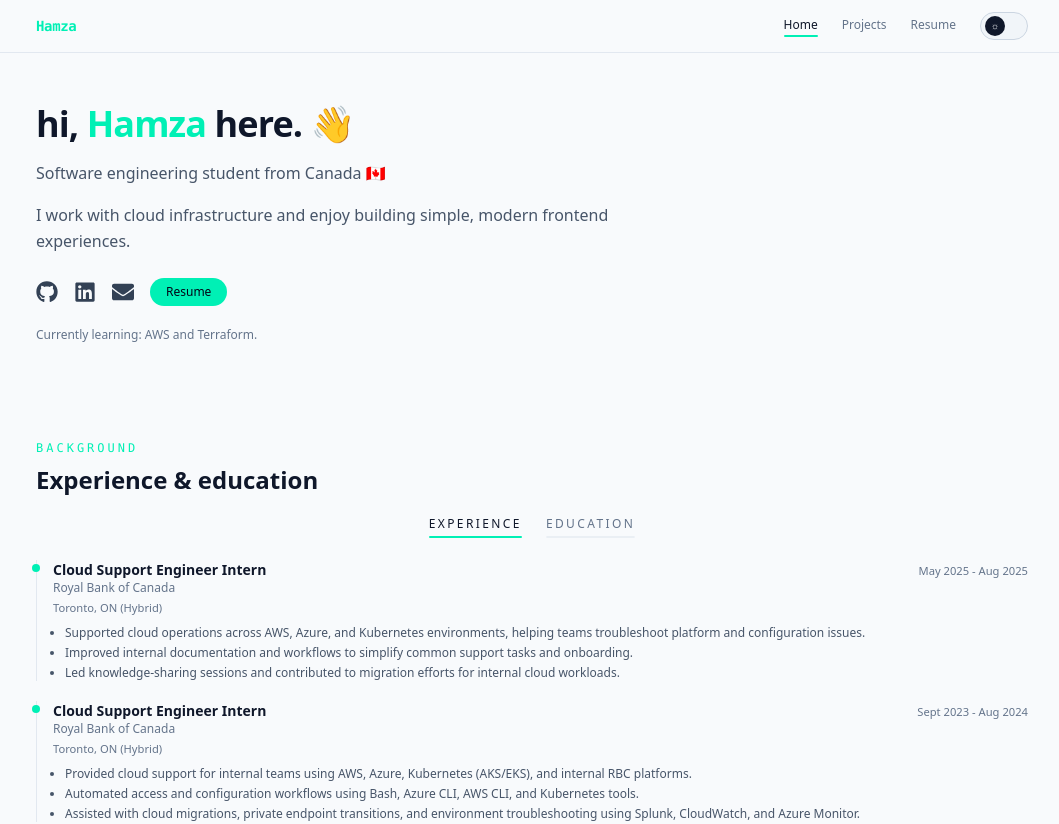
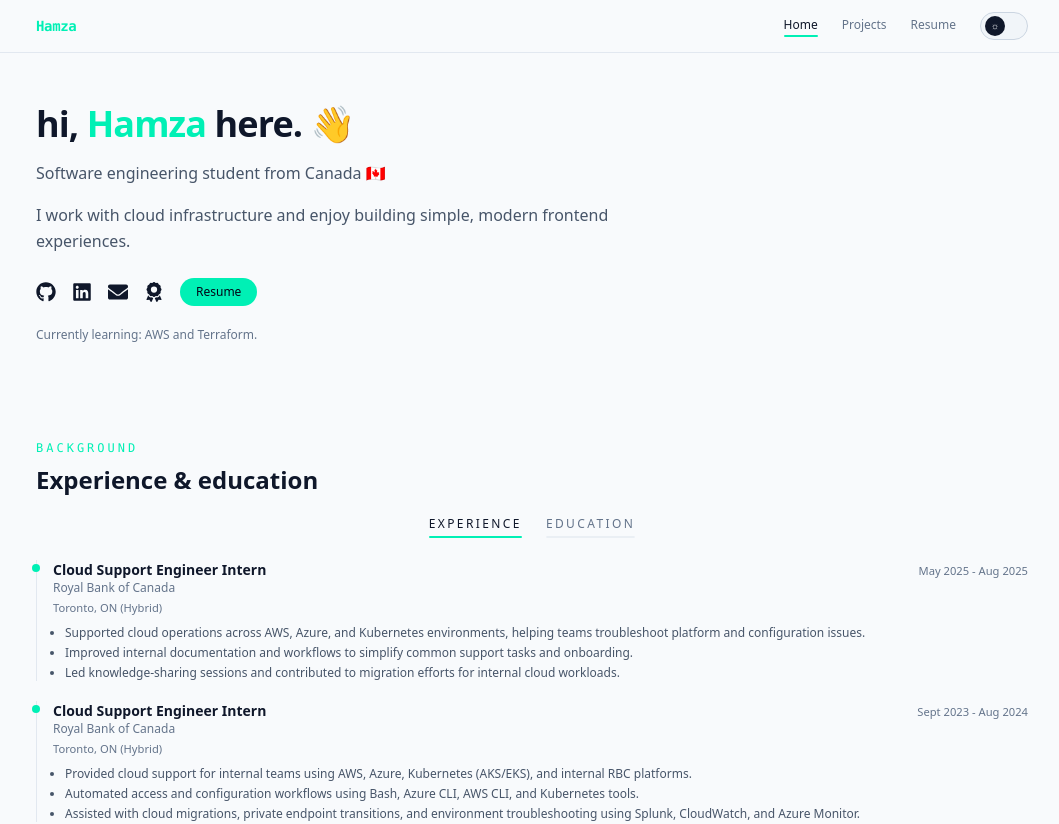
Before and after one commit to HamzaAbouJaib/portfolio-v2, a React (Vite) app: page / in a window 1280 px wide. Shown: the top 824 px of the page, without its empty margins (108-1167 px from the left). Built offline with nearby package versions, Linux system fonts and the light colour scheme.

Commit message:
Update socials

```diff
--- /dev/null
+++ b/src/components/Tooltip.tsx
@@ -0,0 +1,27 @@
+import React from "react";
+
+interface TooltipProps {
+  label: string;
+  children: React.ReactNode;
+}
+
+const Tooltip: React.FC<TooltipProps> = ({ label, children }) => {
+  return (
+    <div className="relative group inline-block">
+      {children}
+
+      <span
+        className="
+        pointer-events-none absolute -top-8 left-1/2 -translate-x-1/2
+        whitespace-nowrap rounded-md bg-slate-900 text-white text-xs px-2 py-1
+        opacity-0 group-hover:opacity-100 transition-opacity
+        dark:bg-slate-800 dark:text-slate-200
+      "
+      >
+        {label}
+      </span>
+    </div>
+  );
+};
+
+export default Tooltip;
--- a/src/sections/Hero.tsx
+++ b/src/sections/Hero.tsx
@@ -1,6 +1,8 @@
 import React from "react";
 import { useNavigate } from "react-router-dom";
+import Tooltip from "../components/Tooltip";
 import { FaGithub, FaLinkedin, FaEnvelope } from "react-icons/fa";
+import { FaAward } from "react-icons/fa6";
 
 const Hero: React.FC = () => {
   const navigate = useNavigate();
@@ -24,33 +26,44 @@ const Hero: React.FC = () => {
 
           {/* Social icons */}
           <div className="flex items-center gap-4 pt-2">
+            <Tooltip label="GitHub">
               <a
-              href="https://github.com/"
+                href="https://github.com/yourusername"
                 target="_blank"
-              rel="noreferrer"
-              className="text-slate-700 hover:text-accent dark:text-slate-300 dark:hover:text-accent transition-colors"
-              aria-label="GitHub"
+                className="text-xl hover:text-accent"
               >
-              <FaGithub size={22} />
+                <FaGithub />
               </a>
+            </Tooltip>
 
+            <Tooltip label="LinkedIn">
               <a
-              href="https://linkedin.com/"
+                href="https://linkedin.com/in/yourusername"
                 target="_blank"
-              rel="noreferrer"
-              className="text-slate-700 hover:text-accent dark:text-slate-300 dark:hover:text-accent transition-colors"
-              aria-label="LinkedIn"
+                className="text-xl hover:text-accent"
               >
-              <FaLinkedin size={22} />
+                <FaLinkedin />
               </a>
+            </Tooltip>
 
+            <Tooltip label="Email">
               <a
-              href="mailto:you@example.com"
-              className="text-slate-700 hover:text-accent dark:text-slate-300 dark:hover:text-accent transition-colors"
-              aria-label="Email"
+                href="mailto:youremail@gmail.com"
+                className="text-xl hover:text-accent"
               >
-              <FaEnvelope size={22} />
+                <FaEnvelope />
               </a>
+            </Tooltip>
+
+            <Tooltip label="Credly">
+              <a
+                href="https://www.credly.com/users/your-credly-profile"
+                target="_blank"
+                className="text-xl hover:text-accent"
+              >
+                <FaAward />
+              </a>
+            </Tooltip>
 
             <button
               onClick={() => navigate("/resume")}
```
Lines whose indentation alone changed are shown as unchanged.
